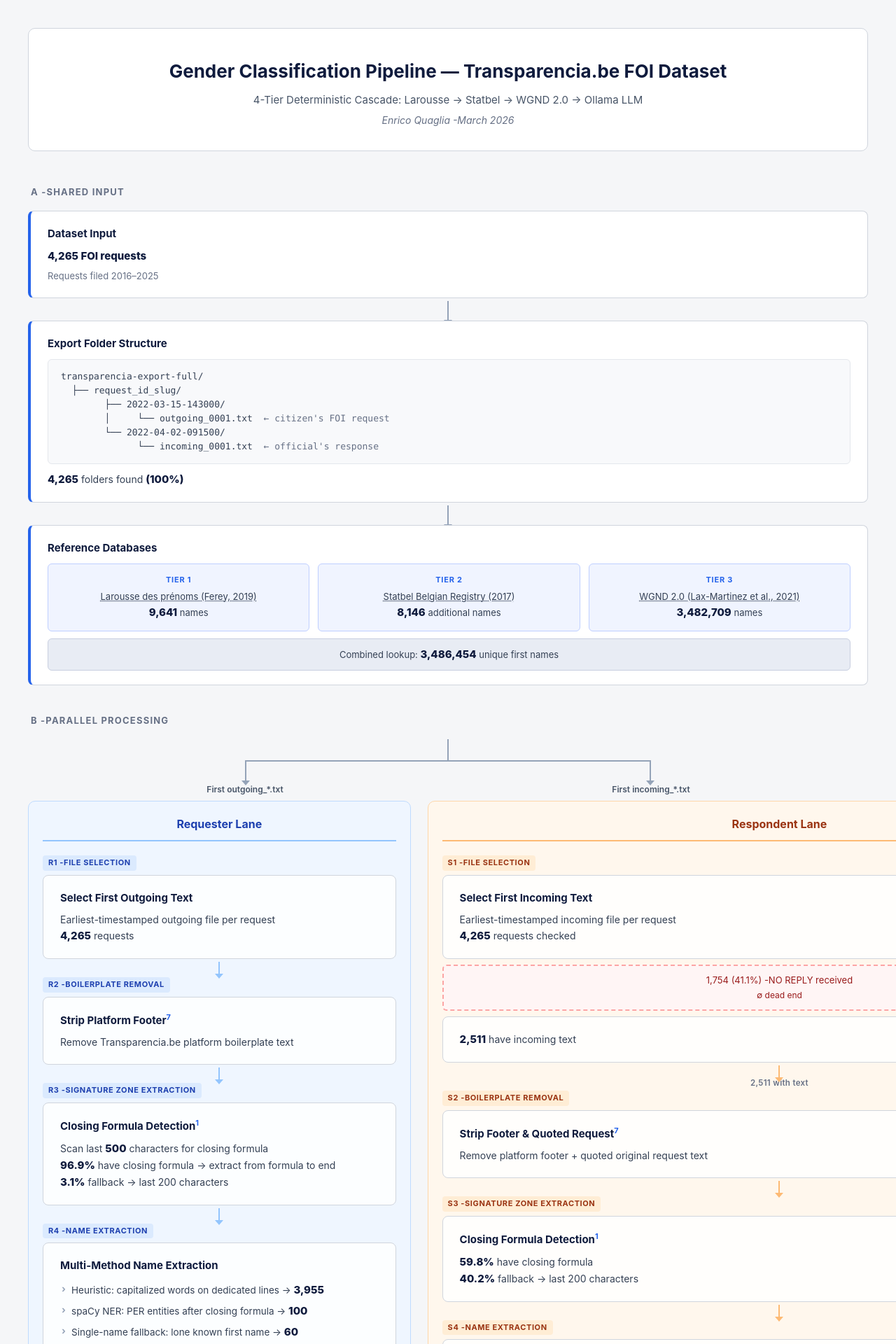
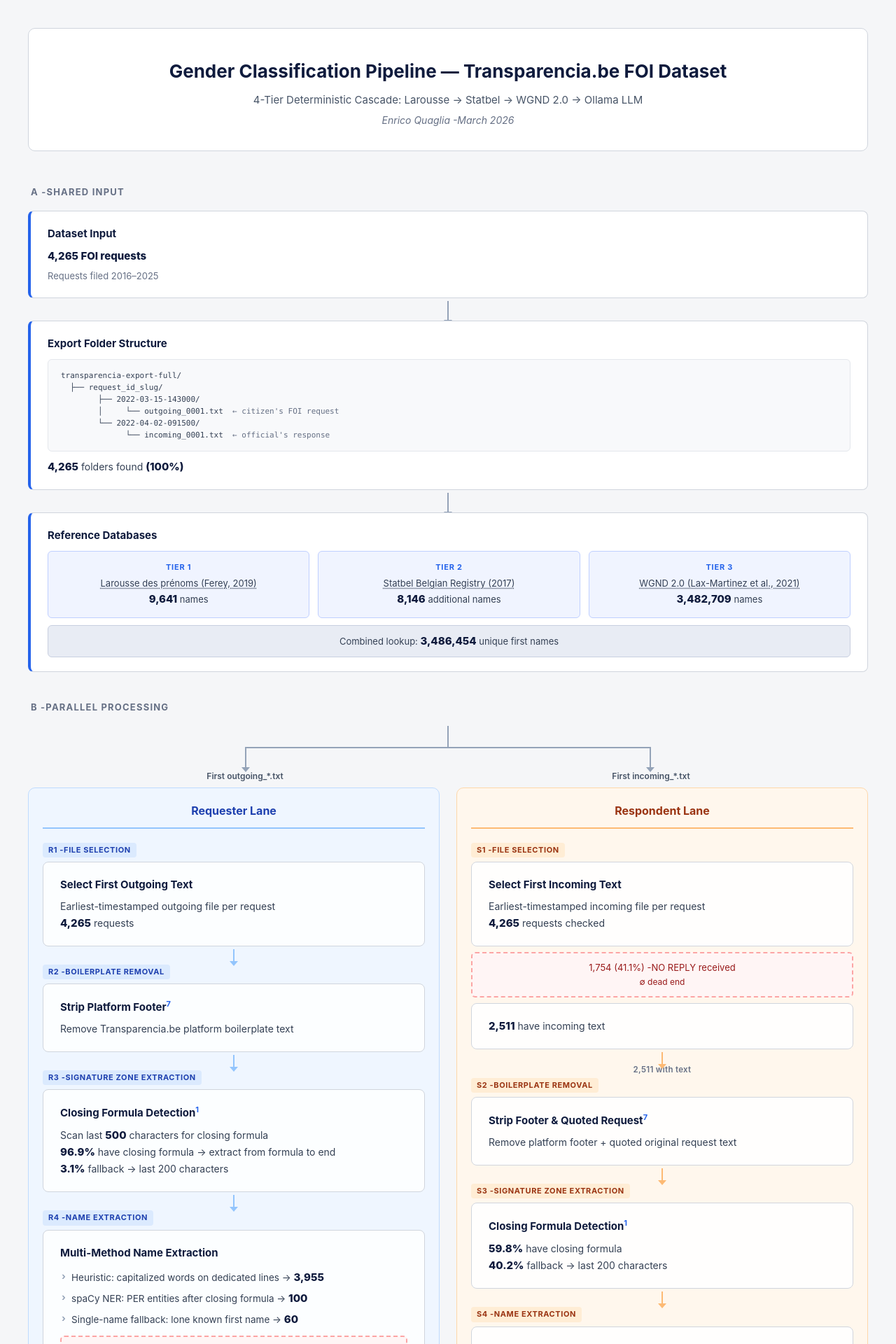
Before and after one commit to eqenrico-hub/eqenrico-hub.github.io, a Jekyll site: the page pipeline.html, which Jekyll copies as it is, in a window 1280 px wide. Shown: the top 1920 px of the page at 70% size. Built offline with Jekyll 4.4.1, drawn with Linux system fonts in a browser that asks for light colours.

Commit message:
Fix horizontal overflow on Safari - lanes and monospace blocks
Add min-width:0 and overflow:hidden to grid lanes, reduce monospace
font size, add overflow-x:hidden to body and page container.

Co-Authored-By: Claude Opus 4.6 (1M context) <noreply@anthropic.com>

```diff
--- a/pipeline.html
+++ b/pipeline.html
@@ -13,11 +13,13 @@
     color: #1a1a2e;
     line-height: 1.6;
     padding: 40px 20px 80px;
+    overflow-x: hidden;
   }
 
   .page {
     max-width: 1200px;
     margin: 0 auto;
+    overflow-x: hidden;
   }
 
   /* ── HEADER ── */
@@ -233,10 +235,13 @@
     grid-template-columns: 1fr 1fr;
     gap: 24px;
     margin-top: 8px;
+    overflow: hidden;
   }
   .lane {
     border-radius: 10px;
     padding: 20px;
+    min-width: 0;
+    overflow: hidden;
   }
   .lane-req {
     background: #eff6ff;
@@ -573,6 +578,8 @@
   /* ── RESPONSIVE: prevent horizontal scroll ── */
   .folder-tree, .waterfall, .flow-accounting {
     overflow-x: auto;
+    max-width: 100%;
+    font-size: 11px;
   }
 
   @media (max-width: 900px) {
```
